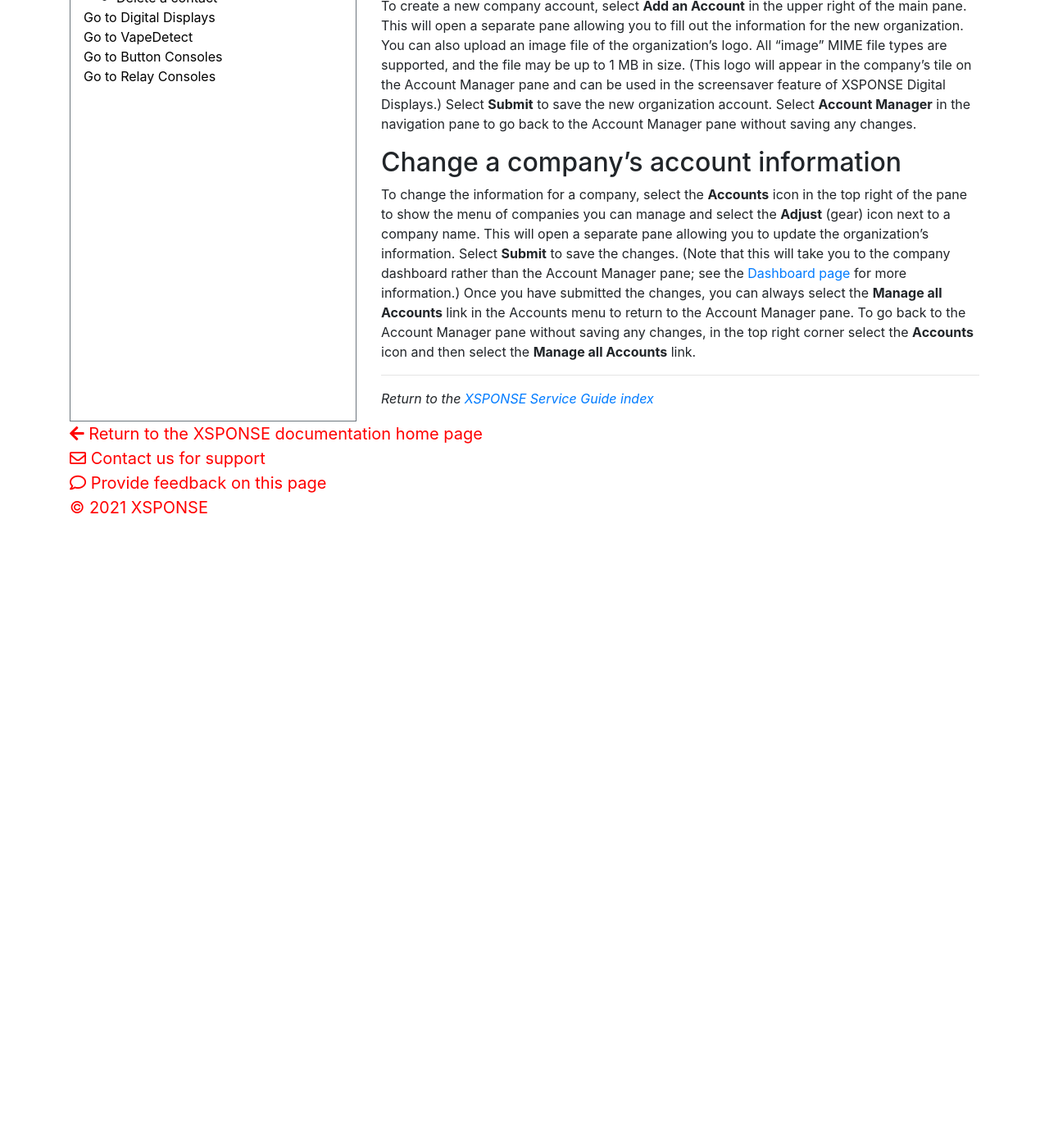
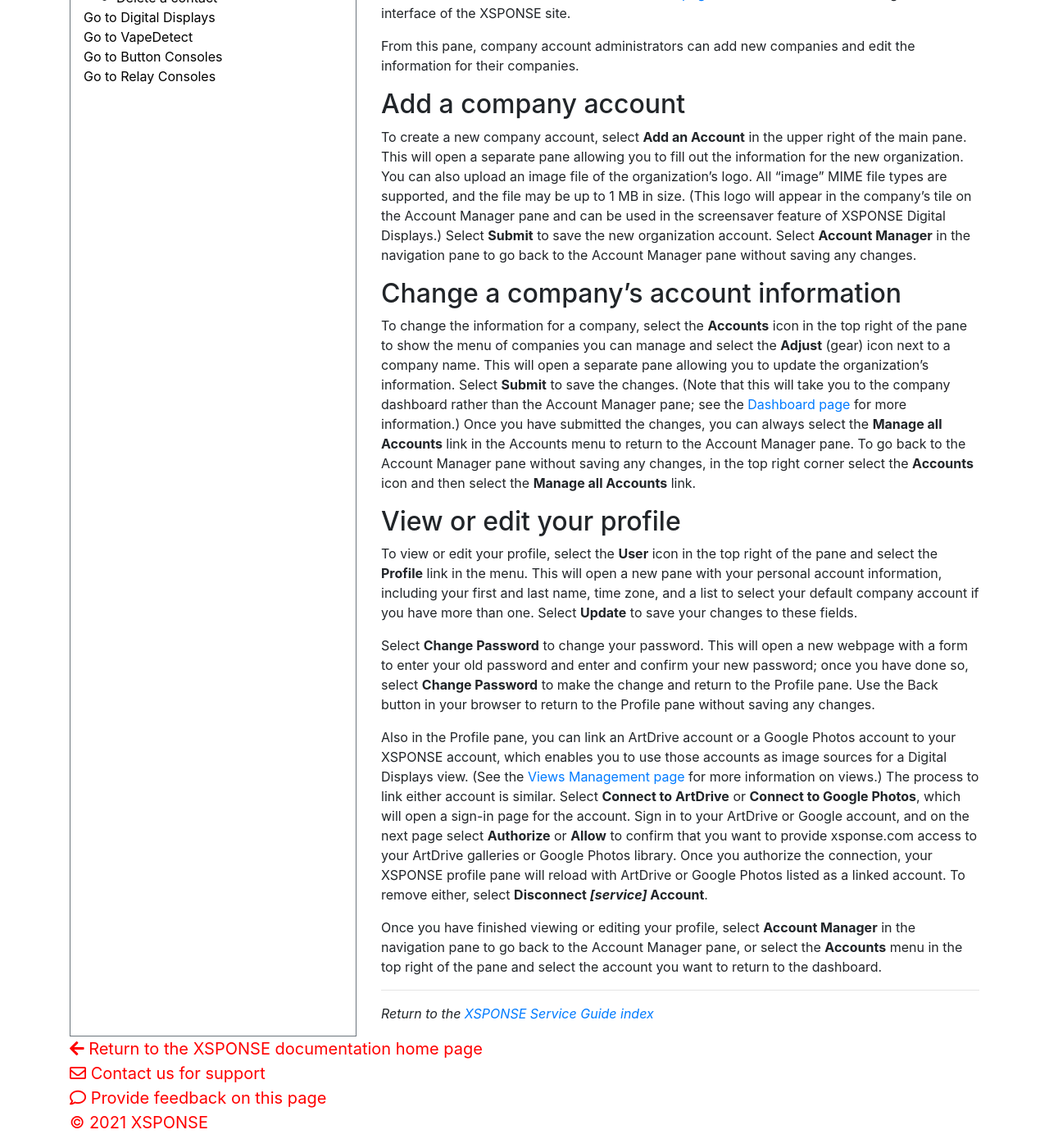
Before and after one commit to NrsSystems/docs, a Jekyll site: the page built from general-ops/account-manager.md, in a window 1280 px wide and 1400 px high, scrolled down 1167 px. Shown: the whole window at 82% size. Built offline with Jekyll 4.4.1, drawn with Linux system fonts in a browser that asks for light colours; our own code applies the rules of GitHub Pages for plain Markdown files; before the commit the page ends 1817 px from its top, so only the background shows below that; some of the changed text lies outside the part shown.

Commit message:
Update account-manager.md

```diff
--- a/general-ops/account-manager.md
+++ b/general-ops/account-manager.md
@@ -2,16 +2,18 @@
 title: Account Manager
 abstract: The Account Manager pane allows administrators to add a new company account or change a company's account information. Selecting the Manage All Accounts link in the Accounts menu will take you to the Account Manager pane. It is also the default landing page for administrators or users who have more than one company associated with their accounts.
 ---
-*Jump to how to [add a company account](account-manager.md#add-a-company-account) or [change a company's account information](account-manager.md#change-a-companys-account-information).*
+*Jump to how to [add a company account](account-manager.md#add-a-company-account), [change a company's account information](account-manager.md#change-a-companys-account-information), or [view or edit your profile](account-manager.md#view-or-edit-your-profile).*
 
 The Account Manager pane shows tiles for the organizations associated with your account—by default one, possibly more. An individual user whose XSPONSE account is not associated with a company will see instead their account's email address listed in a tile.
+
+Additionally, the user Profile pane is associated with the Account Manager pane, although it can be accessed through the User menu from anywhere on the site. The Profile pane allows you to manage some settings for your personal account, including changing your password and linking an ArtDrive or Google Photos account to your XSPONSE account. See the [View or edit your profile](account-manager.md#view-or-edit-your-profile) section later on this page for more information.
 
 ![account manager pane](account_manager.png)
 _To view larger: on a computer, right-click and select "open in new tab"; on a mobile touchscreen, use the zoom gesture._
 
 To continue, select **Manage** in the appropriate tile for your company or account. This will take you to the dashboard for that company. See the [Dashboard page](dashboard.md) for more information about the dashboard and see the [XSPONSE Site Overview page](site-overview.md) for more information on the general interface of the XSPONSE site.
 
-Additionally, from this pane company account administrators can add new companies and edit the information for their companies.
+From this pane, company account administrators can add new companies and edit the information for their companies.
 
 ## Add a company account
 To create a new company account, select **Add an Account** in the upper right of the main pane. This will open a separate pane allowing you to fill out the information for the new organization. You can also upload an image file of the organization’s logo. All “image” MIME file types are supported, and the file may be up to 1 MB in size. (This logo will appear in the company’s tile on the Account Manager pane and can be used in the screensaver feature of XSPONSE Digital Displays.) Select **Submit** to save the new organization account. Select **Account Manager** in the navigation pane to go back to the Account Manager pane without saving any changes.
@@ -19,5 +21,14 @@ To create a new company account, select **Add an Account** in the upper right of
 ## Change a company’s account information
 To change the information for a company, select the **Accounts** icon in the top right of the pane to show the menu of companies you can manage and select the **Adjust** (gear) icon next to a company name. This will open a separate pane allowing you to update the organization’s information. Select **Submit** to save the changes. (Note that this will take you to the company dashboard rather than the Account Manager pane; see the [Dashboard page](dashboard.md) for more information.) Once you have submitted the changes, you can always select the **Manage all Accounts** link in the Accounts menu to return to the Account Manager pane. To go back to the Account Manager pane without saving any changes, in the top right corner select the **Accounts** icon and then select the **Manage all Accounts** link.
 
+## View or edit your profile
+To view or edit your profile, select the **User** icon in the top right of the pane and select the **Profile** link in the menu. This will open a new pane with your personal account information, including your first and last name, time zone, and a list to select your default company account if you have more than one. Select **Update** to save your changes to these fields.
+
+Select **Change Password** to change your password. This will open a new webpage with a form to enter your old password and enter and confirm your new password; once you have done so, select **Change Password** to make the change and return to the Profile pane. Use the Back button in your browser to return to the Profile pane without saving any changes.
+
+Also in the Profile pane, you can link an ArtDrive account or a Google Photos account to your XSPONSE account, which enables you to use those accounts as image sources for a Digital Displays view. (See the [Views Management page](../digital-displays/views-management.md) for more information on views.) The process to link either account is similar. Select **Connect to ArtDrive** or **Connect to Google Photos**, which will open a sign-in page for the account. Sign in to your ArtDrive or Google account, and on the next page select **Authorize** or **Allow** to confirm that you want to provide xsponse.com access to your ArtDrive galleries or Google Photos library. Once you authorize the connection, your XSPONSE profile pane will reload with ArtDrive or Google Photos listed as a linked account. To remove either, select **Disconnect _[service]_ Account**.
+
+Once you have finished viewing or editing your profile, select **Account Manager** in the navigation pane to go back to the Account Manager pane, or select the **Accounts** menu in the top right of the pane and select the account you want to return to the dashboard.
+
 ___
 *Return to the [XSPONSE Service Guide index](index.md)*
```
